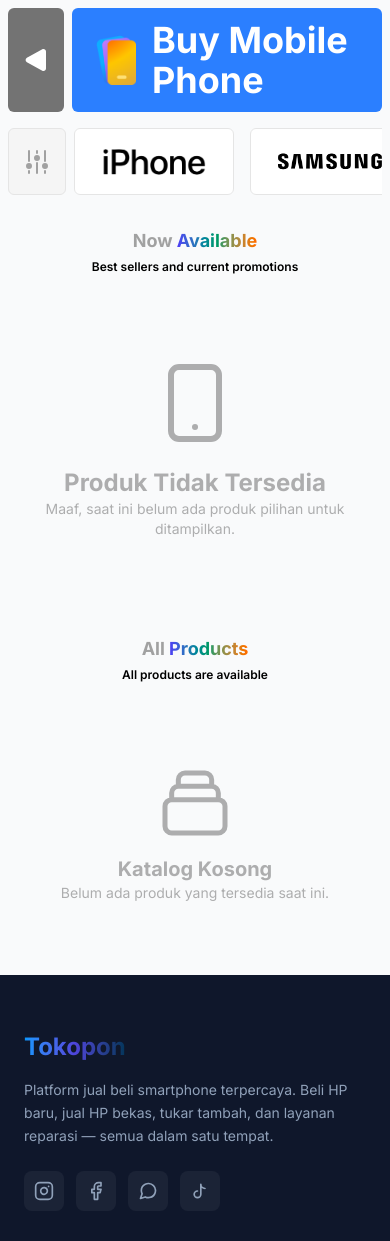
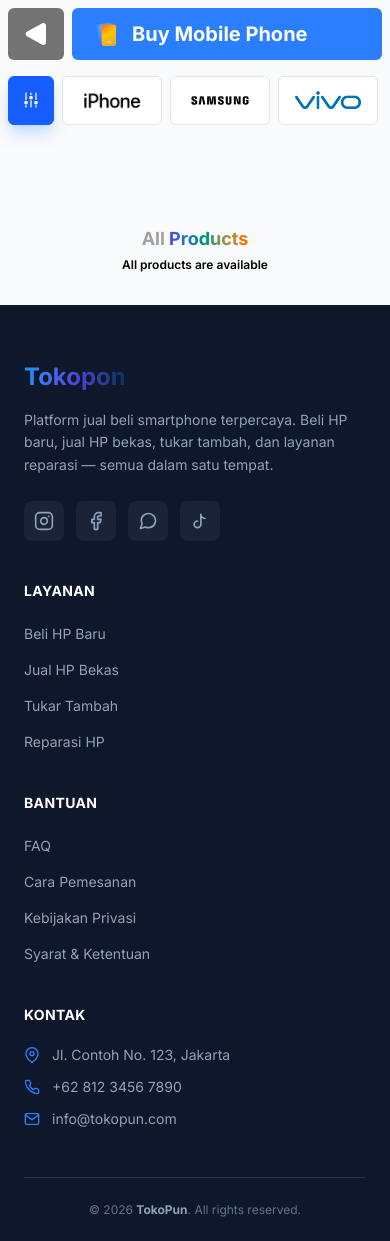
Before and after one commit to muhammadrinaldi7/tokopon-zed, a Laravel app: page /buy-mobile in a window 390 px wide. Shown: the part 73-1314 px from the top of the page. After the commit the page ends 1290 px from the top, so only its background shows below. Run offline with Laravel 12, Linux system fonts and the light colour scheme; tables that the repository leaves empty hold one stand-in row (values such as "Sample post"); style sheets or scripts are compiled from the project's sources; parts of the project's set-up code (start-up, migrations or seed data) failed here and were passed over; some libraries are stand-ins or nearby versions.

Commit message:
filter brand buy mobile, nav link, card link

```diff
--- a/app/Livewire/Pages/Buymobile.php
+++ b/app/Livewire/Pages/Buymobile.php
@@ -2,12 +2,15 @@
 
 namespace App\Livewire\Pages;
 
+use App\Models\Product;
 use Livewire\Component;
 
 class Buymobile extends Component
 {
+    public $selectedBrand = null;
+
     public $brands = [
-        ['name' => 'iPhone', 'slug' => 'iphone', 'image' => 'iphone.png'],
+        ['name' => 'Apple', 'slug' => 'apple', 'image' => 'iphone.png'],
         ['name' => 'Samsung', 'slug' => 'samsung', 'image' => 'samsung.png'],
         ['name' => 'vivo', 'slug' => 'vivo', 'image' => 'vivo.png'],
         ['name' => 'Xiaomi', 'slug' => 'xiaomi', 'image' => 'xiaomi.png'],
@@ -16,9 +19,38 @@
         ['name' => 'Realme', 'slug' => 'realme', 'image' => 'realme.png'],
         ['name' => 'Tecno', 'slug' => 'tecno', 'image' => 'tecno.png'],
     ];
+
+    public function setBrand($slug)
+    {
+        $this->selectedBrand = $slug;
+    }
+
+    public function goBack()
+    {
+        return redirect()->to('/');
+    }
+
     public function render()
     {
-        $products = \App\Models\Product::with(['variants'])->availableForCustomer()->get();
-        return view('livewire.pages.buymobile', ['products' => $products]);
+        $query = Product::with(['variants', 'brand'])->availableForCustomer();
+
+        // Filter berdasarkan brand jika selectedBrand tidak null
+        if ($this->selectedBrand) {
+            $query->whereHas('brand', function ($q) {
+                $q->where('name', 'like', '%' . $this->selectedBrand . '%');
+            });
+        }
+
+        $products = $query->get();
+
+        // Mengelompokkan produk berdasarkan nama brand untuk bagian "All Products"
+        $groupedProducts = $products->groupBy(function ($item) {
+            return $item->brand->name ?? 'Lainnya';
+        });
+
+        return view('livewire.pages.buymobile', [
+            'products' => $products,
+            'groupedProducts' => $groupedProducts
+        ]);
     }
 }
--- a/resources/views/components/header.blade.php
+++ b/resources/views/components/header.blade.php
@@ -61,7 +61,7 @@
                 class="px-4 py-2 text-sm font-medium rounded-lg transition {{ request()->is('products*') ? 'text-blue-500 bg-blue-50 font-semibold' : 'text-gray-500 hover:text-blue-500 hover:bg-blue-50/50' }}">
                 Buy Phones
             </a>
-            <a href="#"
+            <a href="{{ route('phone-repair') }}" wire:navigate
                 class="px-4 py-2 text-sm font-medium text-gray-500 rounded-lg transition hover:text-blue-500 hover:bg-blue-50/50">
                 Repair Service
             </a>
@@ -69,7 +69,7 @@
                 class="px-4 py-2 text-sm font-medium text-gray-500 rounded-lg transition hover:text-blue-500 hover:bg-blue-50/50">
                 Trade In
             </a>
-            <a href="#"
+            <a href="{{ route('sell-phone') }}" wire:navigate
                 class="px-4 py-2 text-sm font-medium text-gray-500 rounded-lg transition hover:text-blue-500 hover:bg-blue-50/50">
                 Sell Phones
             </a>
--- a/resources/views/livewire/pages/buymobile.blade.php
+++ b/resources/views/livewire/pages/buymobile.blade.php
@@ -1,6 +1,6 @@
 <section id="buymobile" class="max-w-7xl mx-auto p-2 md:p-6">
     <div class="flex gap-2 ">
-        <div class="bg-neutral-500 text-white px-3 flex justify-center items-center rounded-md">
+        <div wire:click="goBack()" class="bg-neutral-500 text-white px-3 flex justify-center items-center rounded-md">
             <svg xmlns="http://www.w3.org/2000/svg" viewBox="0 0 24 24" fill="currentColor" class="size-8 rotate-180">
                 <path fill-rule="evenodd"
                     d="M4.5 5.653c0-1.427 1.529-2.33 2.779-1.643l11.54 6.347c1.295.712 1.295 2.573 0 3.286L7.28 19.99c-1.25.687-2.779-.217-2.779-1.643V5.653Z"
@@ -8,140 +8,78 @@
             </svg>
         </div>
         <div class="w-full flex gap-4 items-center bg-blue-500 py-3 px-6 rounded-md">
-            <img src="{{ asset('assets/png/buymobile.png') }}" class="w-10 h-auto" alt="">
-            <h1 class="text-white text-4xl font-bold">Buy Mobile Phone</h1>
+            <img src="{{ asset('assets/png/buymobile.png') }}" class="w-5 md:w-10 h-auto" alt="">
+            <h1 class="text-white text-xl md:text-4xl font-bold">Buy Mobile Phone</h1>
         </div>
     </div>
     <div class="flex gap-2 mt-4">
-        <div
-            class="bg-neutral-100 text-neutral-400 border border-neutral-200 px-3 flex justify-center items-center rounded-md">
-            <svg xmlns="http://www.w3.org/2000/svg" viewBox="0 0 24 24" fill="currentColor" class="size-8">
+        <div wire:click="setBrand(null)"
+            class="cursor-pointer px-3 flex justify-center items-center rounded-md border transition-all
+            {{ is_null($selectedBrand) ? 'bg-blue-600 text-white border-blue-600 shadow-lg shadow-blue-200' : 'bg-neutral-100 text-neutral-400 border-neutral-200' }}">
+            <svg xmlns="http://www.w3.org/2000/svg" viewBox="0 0 24 24" fill="currentColor" class="size-5 md:size-8">
                 <path
                     d="M6 12a.75.75 0 0 1-.75-.75v-7.5a.75.75 0 1 1 1.5 0v7.5A.75.75 0 0 1 6 12ZM18 12a.75.75 0 0 1-.75-.75v-7.5a.75.75 0 0 1 1.5 0v7.5A.75.75 0 0 1 18 12ZM6.75 20.25v-1.5a.75.75 0 0 0-1.5 0v1.5a.75.75 0 0 0 1.5 0ZM18.75 18.75v1.5a.75.75 0 0 1-1.5 0v-1.5a.75.75 0 0 1 1.5 0ZM12.75 5.25v-1.5a.75.75 0 0 0-1.5 0v1.5a.75.75 0 0 0 1.5 0ZM12 21a.75.75 0 0 1-.75-.75v-7.5a.75.75 0 0 1 1.5 0v7.5A.75.75 0 0 1 12 21ZM3.75 15a2.25 2.25 0 1 0 4.5 0 2.25 2.25 0 0 0-4.5 0ZM12 11.25a2.25 2.25 0 1 1 0-4.5 2.25 2.25 0 0 1 0 4.5ZM15.75 15a2.25 2.25 0 1 0 4.5 0 2.25 2.25 0 0 0-4.5 0Z" />
             </svg>
         </div>
-        <div class="flex overflow-x-auto gap-4 no-scrollbar">
+        <div class="flex overflow-x-auto gap-2 md:gap-4 no-scrollbar">
             @foreach ($brands as $brand)
-                <div
-                    class="flex-none bg-white px-4 py-3 rounded-md border border-neutral-200 w-40 flex items-center justify-center">
-                    <img src="{{ asset('assets/brand/' . $brand['image']) }}" class="w-30 h-auto object-contain"
+                <div wire:click="setBrand('{{ $brand['slug'] }}')"
+                    class="flex-none cursor-pointer bg-white px-4 py-3 rounded-md border w-25 md:w-40 flex items-center justify-center transition-all hover:border-blue-400
+                    {{ $selectedBrand == $brand['slug'] ? 'border-blue-600 ring-2 ring-blue-100 shadow-md' : 'border-neutral-200' }}">
+                    <img src="{{ asset('assets/brand/' . $brand['image']) }}" class="w-20 md:w-30 h-auto object-contain"
                         alt="{{ $brand['name'] }}">
                 </div>
             @endforeach
         </div>
     </div>
-    <div class="flex flex-col mt-8 gap-1 md:gap-2 justify-center items-center ">
+    <div class="flex flex-col mt-25 gap-1 md:gap-2 justify-center items-center mb-6 ">
         <h1 class=" font-bold text-lg md:text-3xl lg:text-5xl text-neutral-400">
-            Now <span
-                class="bg-linear-to-r from-indigo-600 via-emerald-600 to-orange-500 bg-clip-text text-transparent">Available</span>
+            All <span
+                class="bg-linear-to-r from-indigo-600 via-emerald-600 to-orange-500 bg-clip-text text-transparent">Products</span>
         </h1>
-        <h1 class="font-semibold text-xs md:text-lg">Best sellers and current promotions</h1>
+        <h1 class="font-semibold text-xs md:text-lg">All products are available</h1>
     </div>
-    <div class="flex gap-2 md:gap-6 overflow-x-auto overflow-hidden no-scrollbar mt-4 md:mt-10 snap-x snap-mandatory">
-        @forelse ($products as $product)
+    @foreach ($groupedProducts as $brandName => $items)
+        <div class="mb-20">
+            <div class="flex items-center gap-4 mb-6">
+                <h2 class="text-base md:text-2xl font-black uppercase tracking-[0.2em] text-neutral-800">
+                    {{ $brandName == 'Apple' ? 'iPhone' : $brandName }}
+                </h2>
+                <div class="h-px grow bg-neutral-200"></div>
+            </div>
+            <div class="flex gap-2 md:gap-6 overflow-x-auto no-scrollbar snap-x snap-mandatory">
+                @foreach ($items as $product)
                     @php
                         $imageUrl =
                             $product->getFirstMediaUrl('cover', 'thumb') ?:
                             $product->getFirstMediaUrl('gallery', 'thumb') ?:
                             $product->getFirstMediaUrl('cover') ?:
                             $product->getFirstMediaUrl('gallery');
-                $variant = $product->variants->first();
-                $status = $variant ? $variant->condition : 'New';
                     @endphp
-            <div class="shrink-0 w-40  md:w-50 lg:w-65">
+                    <div class="shrink-0 w-40 md:w-50 lg:w-65 snap-start">
                         <div
                             class="bg-neutral-200 rounded-2xl py-5 flex items-center justify-center p-2 aspect-square relative">
                             @if ($product->is_second)
                                 <span
                                     class="absolute top-2 left-2 z-10 bg-amber-500 text-white text-[9px] font-bold px-2 py-0.5 rounded-md shadow-sm">SECOND</span>
                             @endif
-                    @if ($imageUrl)
-                        <img src="{{ $imageUrl }}" class="w-full h-full object-contain" alt="">
-                    @else
-                        <svg class="w-16 h-16 text-gray-400" fill="none" viewBox="0 0 24 24" stroke="currentColor">
-                            <path stroke-linecap="round" stroke-linejoin="round" stroke-width="1.5"
-                                d="M12 18h.01M8 21h8a2 2 0 002-2V5a2 2 0 00-2-2H8a2 2 0 00-2 2v14a2 2 0 002 2z" />
-                        </svg>
-                    @endif
+                            <img src="{{ $imageUrl ?: 'https://placehold.co/400x400?text=No+Image' }}"
+                                class="w-full h-full object-contain" alt="">
                         </div>
                         <div class="text-center py-2">
-                    {{-- <h1 class="font-semibold text-xs md:text-sm lg:text-lg line-clamp-1">{{ $product->name }} </h1>
-                    <h1 class="text-neutral-400 text-[10px] md:text-xs lg:text-sm"> {{ $status }} </h1> --}}
-                    <h1 class="font-bold text-xs md:text-sm lg:text-lg mt-2">Rp
+                            <h1 class="font-semibold text-xs md:text-sm lg:text-lg line-clamp-1">{{ $product->name }}
+                            </h1>
+                            <h1 class="font-bold text-xs md:text-sm lg:text-lg mt-1">Rp
                                 {{ number_format($product->starting_price ?? 0, 0, ',', '.') }}</h1>
                         </div>
                         <a href="{{ route('products.show', $product) }}" wire:navigate>
                             <button
-                        class="text-center text-sm md:text-base py-1 md:py-2 font-bold border rounded-full w-full hover:bg-black hover:text-white transition-all duration-300">
-                        Buy Now
-                    </button>
+                                class="text-center text-sm md:text-base py-1 md:py-2 font-bold border rounded-full w-full hover:bg-black hover:text-white transition-all">Buy
+                                Now</button>
                         </a>
                     </div>
-        @empty
-            <div class="col-span-full py-16 text-center w-full flex flex-col items-center justify-center opacity-30">
-                <svg class="w-24 h-24 mb-4" fill="none" stroke="currentColor" viewBox="0 0 24 24">
-                    <path stroke-linecap="round" stroke-linejoin="round" stroke-width="1.5" d="M12 18h.01M8 21h8a2 2 0 002-2V5a2 2 0 00-2-2H8a2 2 0 00-2 2v14a2 2 0 002 2z"></path>
-                </svg>
-                <p class="font-bold text-2xl">Produk Tidak Tersedia</p>
-                <p class="text-sm">Maaf, saat ini belum ada produk pilihan untuk ditampilkan.</p>
+                @endforeach
             </div>
-        @endforelse
         </div>
-    <div class="flex flex-col mt-8 gap-1 md:gap-2 justify-center items-center ">
-        <h1 class=" font-bold text-lg md:text-3xl lg:text-5xl text-neutral-400">
-            All <span
-                class="bg-linear-to-r from-indigo-600 via-emerald-600 to-orange-500 bg-clip-text text-transparent">Products</span>
-        </h1>
-        <h1 class="font-semibold text-xs md:text-lg">All products are available</h1>
-    </div>
-    <div class="flex gap-2 md:gap-6 overflow-x-auto overflow-hidden no-scrollbar mt-4 md:mt-10 snap-x snap-mandatory">
-        @forelse ($products as $product)
-            @php
-                $imageUrl =
-                    $product->getFirstMediaUrl('cover', 'thumb') ?:
-                    $product->getFirstMediaUrl('gallery', 'thumb') ?:
-                    $product->getFirstMediaUrl('cover') ?:
-                    $product->getFirstMediaUrl('gallery');
-                $variant = $product->variants->first();
-                $status = $variant ? $variant->condition : 'New';
-            @endphp
-            <div class="shrink-0 w-40  md:w-50 lg:w-65">
-                <div
-                    class="bg-neutral-200 rounded-2xl py-5 flex items-center justify-center p-2 aspect-square relative">
-                    @if ($product->is_second)
-                        <span
-                            class="absolute top-2 left-2 z-10 bg-amber-500 text-white text-[9px] font-bold px-2 py-0.5 rounded-md shadow-sm">SECOND</span>
-                    @endif
-                    @if ($imageUrl)
-                        <img src="{{ $imageUrl }}" class="w-full h-full object-contain" alt="">
-                    @else
-                        <svg class="w-16 h-16 text-gray-400" fill="none" viewBox="0 0 24 24" stroke="currentColor">
-                            <path stroke-linecap="round" stroke-linejoin="round" stroke-width="1.5"
-                                d="M12 18h.01M8 21h8a2 2 0 002-2V5a2 2 0 00-2-2H8a2 2 0 00-2 2v14a2 2 0 002 2z" />
-                        </svg>
-                    @endif
-                </div>
-                <div class="text-center py-2">
-                    <h1 class="font-semibold text-xs md:text-sm lg:text-lg line-clamp-1">{{ $product->name }} </h1>
-                    {{-- <h1 class="text-neutral-400 text-[10px] md:text-xs lg:text-sm"> {{ $status }} </h1> --}}
-                    <h1 class="font-bold text-xs md:text-sm lg:text-lg mt-2">Rp
-                        {{ number_format($product->starting_price ?? 0, 0, ',', '.') }}</h1>
-                </div>
-                <a href="{{ route('products.show', $product) }}" wire:navigate>
-                    <button
-                        class="text-center text-sm md:text-base py-1 md:py-2 font-bold border rounded-full w-full hover:bg-black hover:text-white transition-all duration-300">
-                        Buy Now
-                    </button>
-                </a>
-            </div>
-        @empty
-            <div class="col-span-full py-16 text-center w-full flex flex-col items-center justify-center opacity-30">
-                <svg class="w-20 h-20 mb-3" fill="none" stroke="currentColor" viewBox="0 0 24 24">
-                    <path stroke-linecap="round" stroke-linejoin="round" stroke-width="1.5" d="M19 11H5m14 0a2 2 0 012 2v6a2 2 0 01-2 2H5a2 2 0 01-2-2v-6a2 2 0 012-2m14 0V9a2 2 0 00-2-2M5 11V9a2 2 0 012-2m0 0V5a2 2 0 012-2h6a2 2 0 012 2v2M7 7h10"></path>
-                </svg>
-                <p class="font-bold text-xl">Katalog Kosong</p>
-                <p class="text-sm">Belum ada produk yang tersedia saat ini.</p>
-            </div>
-        @endforelse
-    </div>
+    @endforeach
 </section>
--- a/resources/views/livewire/pages/catalog.blade.php
+++ b/resources/views/livewire/pages/catalog.blade.php
@@ -33,8 +33,8 @@
                     @endif
                 </div>
                 <div class="text-center py-2">
-                    {{-- <h1 class="font-semibold text-xs md:text-sm lg:text-lg line-clamp-1">{{ $product->name }} </h1>
-                    <h1 class="text-neutral-400 text-[10px] md:text-xs lg:text-sm"> {{ $status }} </h1> --}}
+                    <h1 class="font-semibold text-xs md:text-sm lg:text-lg line-clamp-1">{{ $product->name }} </h1>
+                    {{-- <h1 class="text-neutral-400 text-[10px] md:text-xs lg:text-sm"> {{ $status }} </h1> --}}
                     <h1 class="font-bold text-xs md:text-sm lg:text-lg mt-2">Rp
                         {{ number_format($product->starting_price ?? 0, 0, ',', '.') }}</h1>
                 </div>
--- a/resources/views/livewire/pages/phone-repair.blade.php
+++ b/resources/views/livewire/pages/phone-repair.blade.php
@@ -1,6 +1,6 @@
 <section class="max-w-5xl mx-auto p-4 md:p-10">
     <div class="mb-10">
-        <a href="#" class="flex items-center text-neutral-500 hover:text-orange-500 transition-colors mb-4">
+        <a href="/" class="flex items-center text-neutral-500 hover:text-orange-500 transition-colors mb-4">
             <svg class="w-5 h-5 mr-2" fill="none" stroke="currentColor" viewBox="0 0 24 24">
                 <path stroke-linecap="round" stroke-linejoin="round" stroke-width="2" d="M15 19l-7-7 7-7" />
             </svg>
--- a/resources/views/livewire/pages/service-selection.blade.php
+++ b/resources/views/livewire/pages/service-selection.blade.php
@@ -25,7 +25,7 @@
                     Buy<br>Mobile<br>Phones
                 </h2>
 
-                <a href=""
+                <a href="{{ route('buy-mobile') }}"
                     class="rounded-full bg-white text-[#0090FF] h-6 md:h-10 w-auto flex items-center justify-center  p-1.5 md:p-2.5 shadow-md group-hover:scale-110 transition-transform duration-300">
                     <svg class="w-full h-full" viewBox="0 0 24 24" fill="none" stroke="currentColor"
                         stroke-width="2.5">
@@ -75,7 +75,7 @@
                         Trade- <br> In <br>Mobile <br> Phones
                     </h2>
 
-                    <a href="#"
+                    <a href="{{ route('trade-in') }}"
                         class="rounded-full bg-white text-[#0090FF] h-4 md:h-8 lg:h-10 w-auto flex items-center justify-center p-1 md:p-2 lg:p-2.5 shadow-md group-hover:scale-110 transition-transform duration-300">
                         <svg class="w-full h-full" viewBox="0 0 24 24" fill="none" stroke="currentColor"
                             stroke-width="2.5">
@@ -104,7 +104,7 @@
                         Sell <br> Mobile <br> Phones
                     </h2>
 
-                    <a href="#"
+                    <a href="{{ route('sell-phone') }}"
                         class="rounded-full bg-white text-[#0090FF] h-4 md:h-8 lg:h-10 w-auto flex items-center justify-center p-1 md:p-2 shadow-md group-hover:scale-110 transition-transform duration-300">
                         <svg class="w-full h-full" viewBox="0 0 24 24" fill="none" stroke="currentColor"
                             stroke-width="2.5">
```
Lines whose indentation alone changed are shown as unchanged.
